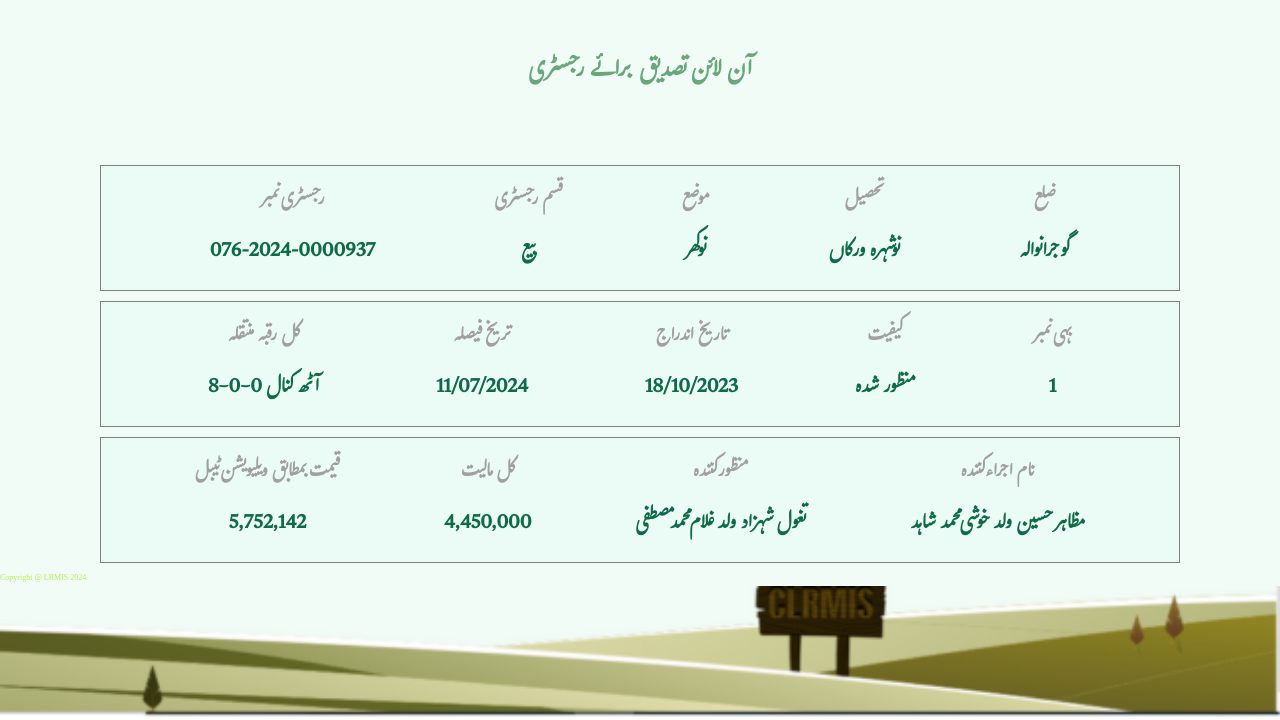
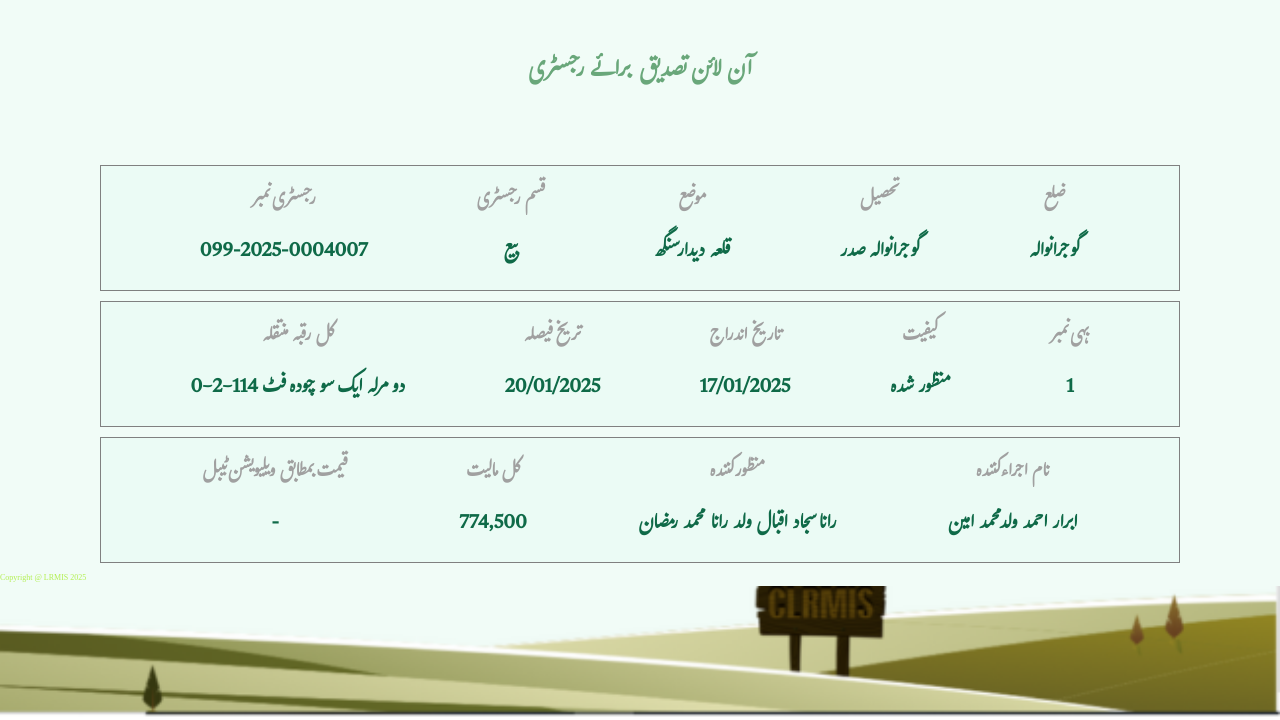
Before and after one commit to punjabzameen/Punjab63, a plain HTML site: page index.html in a window 1280 px wide. Shown: the part 80-800 px from the top of the page. Drawn offline with Linux system fonts and the light colour scheme.

Commit message:
Update index.html

```diff
--- a/index.html
+++ b/index.html
@@ -32,7 +32,7 @@
             <div class="item text1">
                 <h3>رجسٹری نمبر
                 </h3>
-                <p>076-2024-0000937
+                <p>099-2025-0004007
                 </p>
             </div>
             <div class="item text2"><h3>قسم رجسٹری
@@ -42,13 +42,13 @@
             <div class="item text3">
                 <h3>موضع
                 </h3>
-                <p>نوکھر
+                <p>قلعہ دیدار سنگھ
                 </p>
             </div>
             <div class="item text4">
                 <h3>تحصیل
                 </h3>
-                <p>نوشہرہ ورکاں
+                <p>گوجرانوالہ صدر
                 </p>
             </div>
             <div class="item text5">
@@ -63,18 +63,18 @@
             <div class="item text1">
                 <h3>کل رقبہ منتقلہ
                 </h3>
-                <p>8-0-0 آٹھ کنال
+                <p>0-2-114 دو مرلہ ایک سو چودہ فٹ
                 </p>
             </div>
             <div class="item text2"><h3>تریخ فیصلہ
 
             </h3>
-            <p>11/07/2024
+            <p>20/01/2025
             </p></div>
             <div class="item text3">
                 <h3>تاریخ اندراج
                 </h3>
-                <p>18/10/2023
+                <p>17/01/2025
                 </p>
             </div>
             <div class="item text4">
@@ -95,23 +95,23 @@
             <div class="item text1">
                 <h3>قیمت بمطابق ویلیویشن ٹیبل
                 </h3>
-                <p>5,752,142
+                <p>-
                 </p>
             </div>
             <div class="item text2"><h3>کل مالیت
             </h3>
-            <p>4,450,000
+            <p>774,500
             </p></div>
             <div class="item text3">
                 <h3>منظور کنندہ
                 </h3>
-                <p>تغول شہزاد ولد غلام محمد مصطفی
+                <p>رانا سجاد اقبال ولد رانا محمد رمضان
                 </p>
             </div>
             <div class="item text4">
                 <h3>نام اجراء کنندہ
                 </h3>
-                <p>مظاہر حسین ولد خوشی محمد شاہد
+                <p>ابرار احمد ولد محمد امین
                 </p>
             </div>
 
@@ -120,7 +120,7 @@
     </section>
     <!-- ----------------- Inage section------------------ -->
      <div class="bottom_img">
-        Copyright @ LRMIS 2024
+        Copyright @ LRMIS 2025
 
      </div>
      <!-- <div class="main">
```
